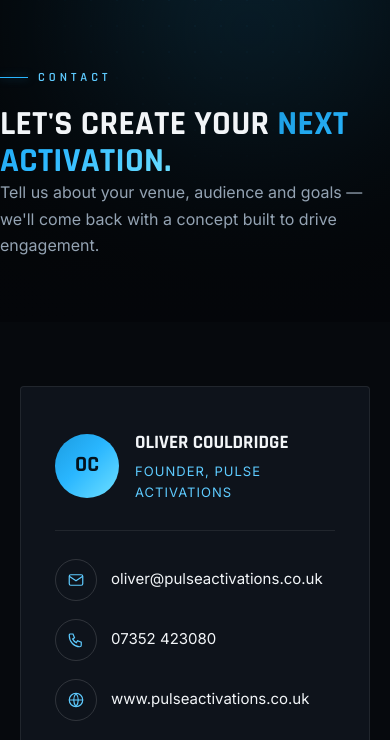
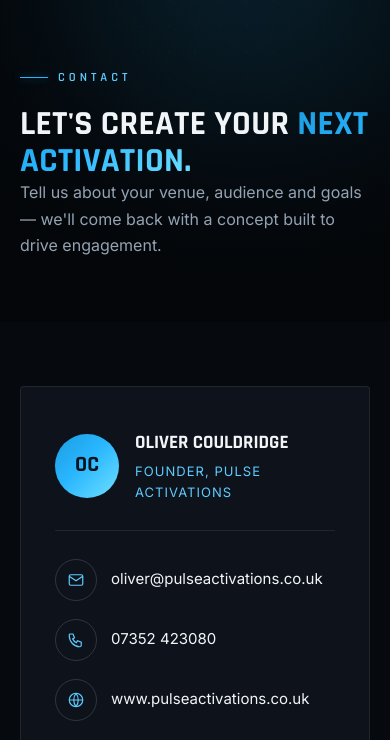
Before and after one commit to dotcomsolutionsAB/pulse_activation, a plain HTML site: page contact/index.html in a window 390 px wide. Shown: the part 91-831 px from the top of the page. Drawn offline with Linux system fonts and the light colour scheme.

Commit message:
Fix hero-content padding clobbering container gutter on mobile

```diff
--- a/assets/css/style.css
+++ b/assets/css/style.css
@@ -314,7 +314,8 @@
 .hero-content{
   position:relative; z-index:2;
   width:100%;
-  padding: clamp(140px, 22vw, 220px) 0 clamp(56px, 8vw, 96px);
+  padding-top: clamp(140px, 22vw, 220px);
+  padding-bottom: clamp(56px, 8vw, 96px);
 }
 .hero-content .eyebrow{ color: var(--blue-2); }
 .hero h1{
@@ -353,7 +354,7 @@
   overflow:hidden;
   background: var(--black);
 }
-.page-hero .hero-content{ padding: clamp(150px,20vw,200px) 0 64px; }
+.page-hero .hero-content{ padding-top: clamp(150px,20vw,200px); padding-bottom: 64px; }
 .page-hero h1{ font-size: clamp(34px, 6vw, 64px); max-width:20ch; }
 
 /* Category hero — split layout, distinct from the full-bleed home hero */
```
